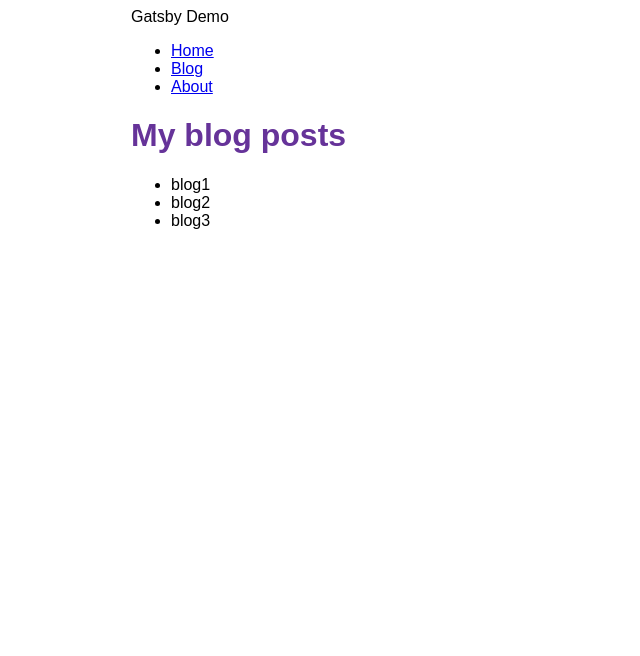
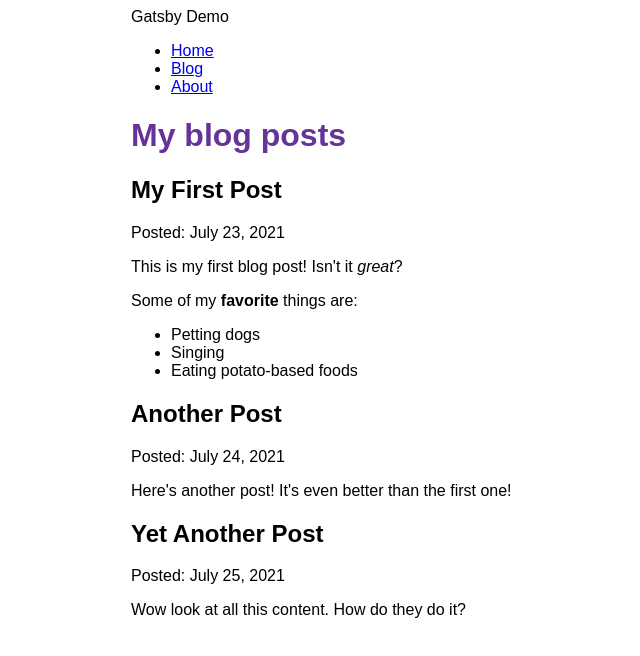
Before and after one commit to jiewang2/gatsby-test, a Gatsby site: page /blog in a window 1280 px wide. Shown: the whole page, without its empty margins (259-899 px from the left). Built offline with nearby package versions, Linux system fonts and the light colour scheme; Gatsby itself is replaced by a stand-in of ours.

Commit message:
Finished Gatsby Tutorial Part 5

```diff
--- a/blog/blog1.mdx
+++ b/blog/blog1.mdx
@@ -0,0 +1,12 @@
+---
+title: "My First Post"
+date: "2021-07-23"
+---
+
+This is my first blog post! Isn't it *great*?
+
+Some of my **favorite** things are:
+
+* Petting dogs
+* Singing
+* Eating potato-based foods
--- a/blog/blog2.mdx
+++ b/blog/blog2.mdx
@@ -0,0 +1,6 @@
+---
+title: "Another Post"
+date: "2021-07-24"
+---
+
+Here's another post! It's even better than the first one!
--- a/blog/blog3.mdx
+++ b/blog/blog3.mdx
@@ -0,0 +1,6 @@
+---
+title: "Yet Another Post"
+date: "2021-07-25"
+---
+
+Wow look at all this content. How do they do it?
--- a/gatsby-config.js
+++ b/gatsby-config.js
@@ -13,5 +13,6 @@ module.exports = {
         path: `${__dirname}/blog`,
       }
     },
+    "gatsby-plugin-mdx",
   ],
 };
--- a/package.json
+++ b/package.json
@@ -15,8 +15,11 @@
     "clean": "gatsby clean"
   },
   "dependencies": {
+    "@mdx-js/mdx": "^1.6.22",
+    "@mdx-js/react": "^1.6.22",
     "gatsby": "^4.2.0",
     "gatsby-plugin-image": "^2.2.0",
+    "gatsby-plugin-mdx": "^3.2.0",
     "gatsby-plugin-sharp": "^4.2.0",
     "gatsby-source-filesystem": "^4.2.0",
     "react": "^17.0.1",
--- a/src/pages/blog.js
+++ b/src/pages/blog.js
@@ -1,31 +1,41 @@
 import * as React from 'react'
 import { graphql } from 'gatsby'
+import { MDXRenderer } from 'gatsby-plugin-mdx'
 import Layout from '../components/layout'
 
 const BlogPage = ({ data }) => {
   return (
     <Layout pageTitle="My blog posts">
-      <ul>
+
           {
-              data.allFile.nodes.map(node => (
-                  <li key={node.name}>
-                      {node.name}
-                  </li>
+              data.allMdx.nodes.map(node => (
+                  <article key={node.id}>
+                      <h2>{node.frontmatter.title}</h2>
+                      <p>Posted: {node.frontmatter.date}</p>
+                      <MDXRenderer>
+                          {node.body}
+                      </MDXRenderer>
+                  </article>
               )
                 )
           }
-      </ul>
+
     </Layout>
   )
 }
 
 export const query = graphql`
-    query {
-        allFile {
+  query {
+    allMdx(sort: {fields: frontmatter___date}) {
         nodes {
-            name
+        frontmatter {
+            date(formatString: "MMMM D, YYYY")
+            title
         }
+        id
+        body
         }
     }
+}
 `
 export default BlogPage
```
Also changed, not shown: 1 other file.
